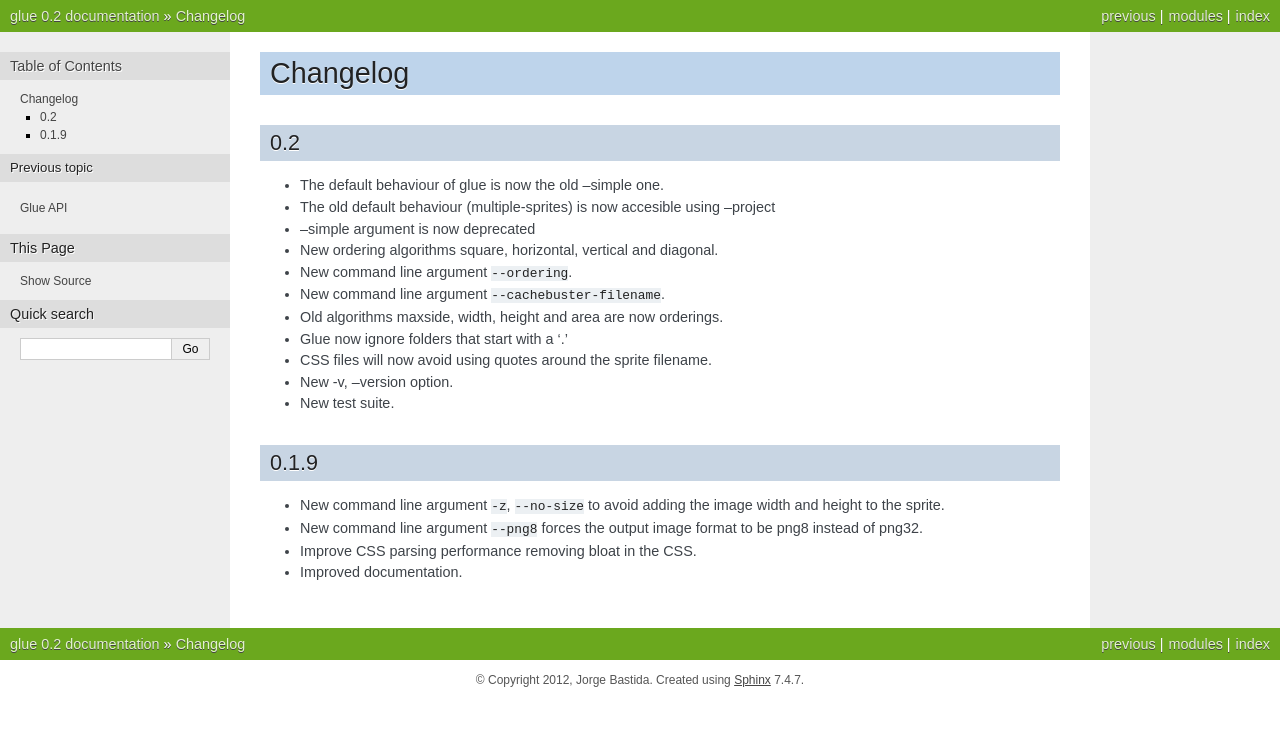
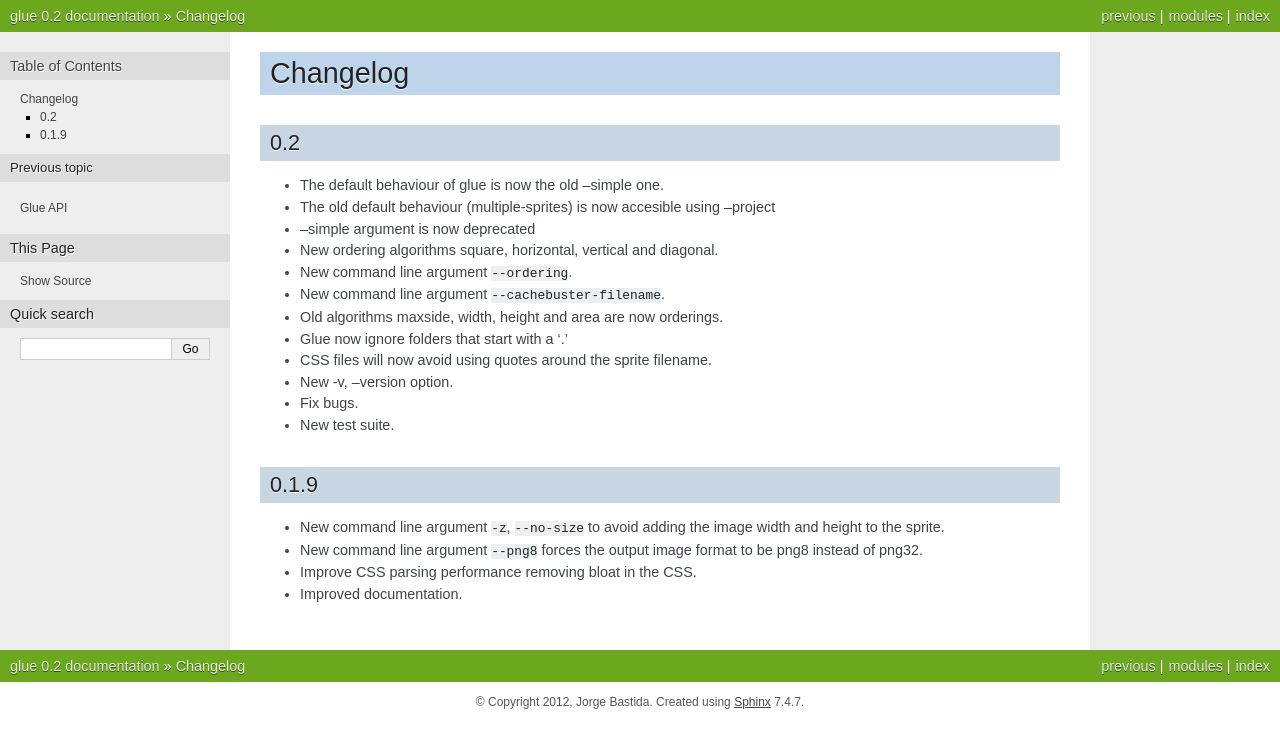
Before and after one commit to jorgebastida/glue, a Sphinx documentation site: the page built from docs/changelog.rst, in a window 1280 px wide. Shown: the top 748 px of the page. Built offline with Sphinx 7.4.7, drawn with Linux system fonts in a browser that asks for light colours; the version number is read from the project's files by our own code.

Commit message:
Update the changelog

```diff
--- a/docs/changelog.rst
+++ b/docs/changelog.rst
@@ -13,6 +13,7 @@ Changelog
 * Glue now ignore folders that start with a '.'
 * CSS files will now avoid using quotes around the sprite filename.
 * New -v, --version option.
+* Fix bugs.
 * New test suite.
 
 
```
